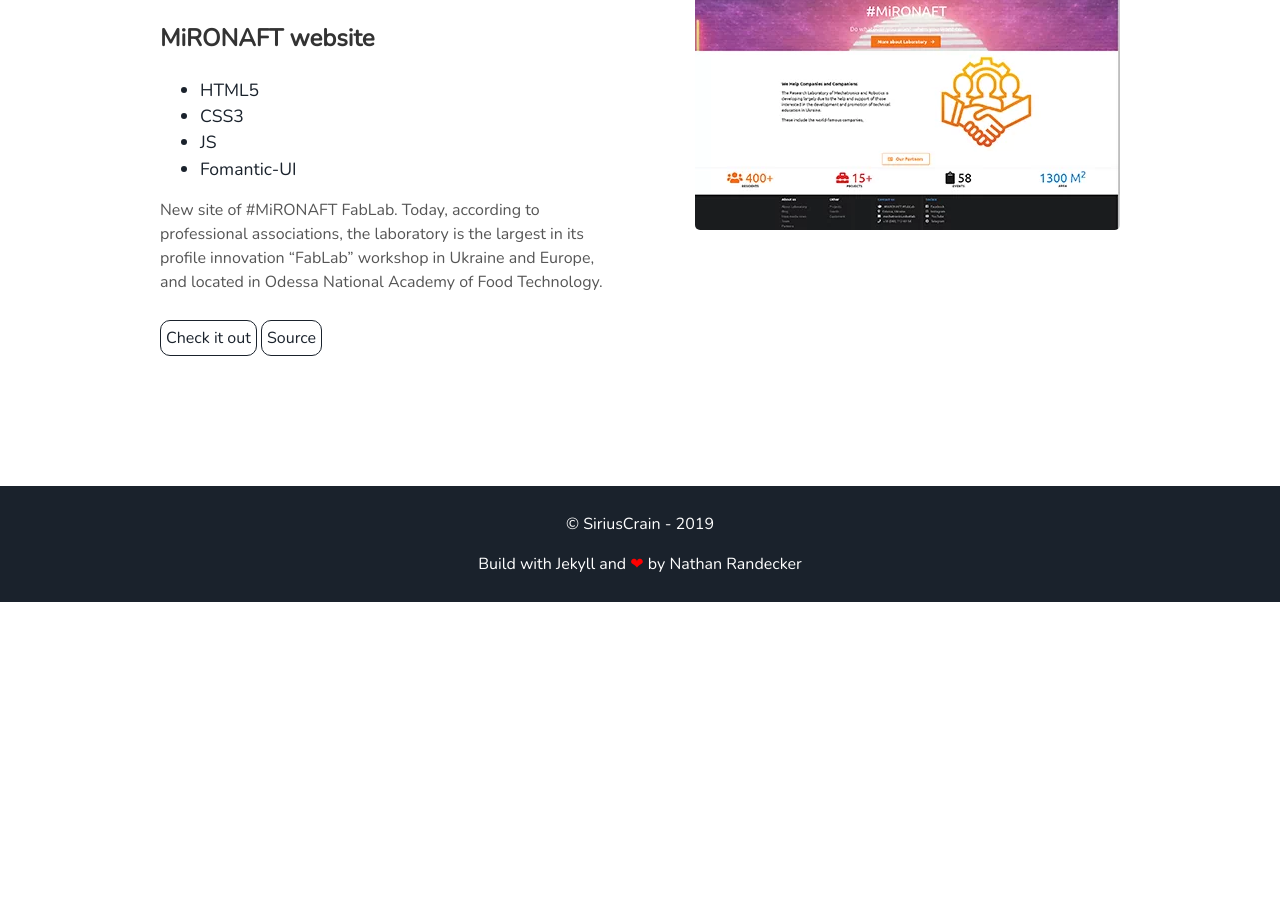
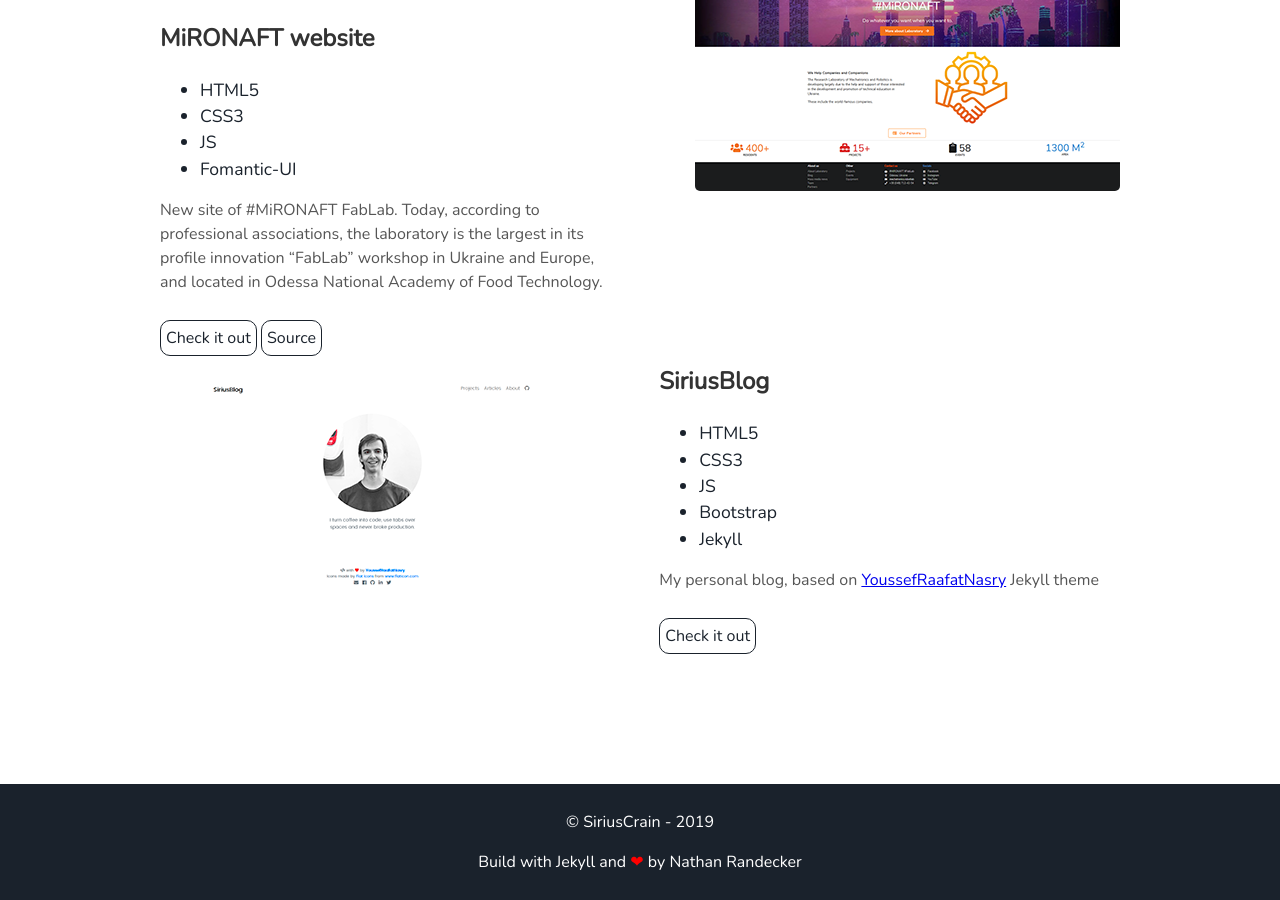
Before and after one commit to SiriusCrain/siriuscrain.github.io, a Jekyll site: the page built from index.html, in a window 1280 px wide and 900 px high, scrolled down 1572 px. Built offline with Jekyll 4.4.1, drawn with Linux system fonts in a browser that asks for light colours; before the commit the page ends 2174 px from its top, so only the background shows below that.

Commit message:
Added "SiriusBlog" project

```diff
--- a/_includes/projects.html
+++ b/_includes/projects.html
@@ -4,7 +4,7 @@
 
 <div class="user-projects">
   <div class="images-right">
-    <img alt="mountains" src="{{ "/assets/img/mironaft.webp" | prepend: site.baseurl }}" />
+    <img alt="mountains" src="{{ "/assets/img/mironaft.png" | prepend: site.baseurl }}" />
   </div>
   <div class="contents">
     <h3> MiRONAFT website</h3>
@@ -14,8 +14,31 @@
       <li> JS</li>
       <li> Fomantic-UI</li>
     </ul>
-    <p>New site of #MiRONAFT FabLab. Today, according to professional associations, the laboratory is the largest in its profile innovation “FabLab” workshop in Ukraine and Europe, and located in Odessa National Academy of Food Technology.</p>
+    <p>
+      New site of #MiRONAFT FabLab. Today, according to professional associations, the laboratory is the largest in its
+      profile innovation “FabLab” workshop in Ukraine and Europe, and located in Odessa National Academy of Food
+      Technology.
+    </p>
     <a class="project-link" target="_blank" href="https://robot.onaft.edu.ua">Check it out</a>
     <a class="project-link" target="_blank" href="https://github.com/SiriusCrain/MiRONAFT-Site-2.0">Source</a>
   </div>
+
+
+  <div class="images-left">
+    <img alt="mountains" src="{{ "/assets/img/siriusblog.png" | prepend: site.baseurl }}" />
+  </div>
+  <div class="contents-right">
+    <h3> SiriusBlog</h3>
+    <ul>
+      <li> HTML5</li>
+      <li> CSS3</li>
+      <li> JS</li>
+      <li> Bootstrap</li>
+      <li> Jekyll</li>
+    </ul>
+    <p>
+      My personal blog, based on <a href="https://github.com/YoussefRaafatNasry" title="YoussefRaafatNasry GitHub" target="_blank">YoussefRaafatNasry</a> Jekyll theme
+    </p>
+    <a class="project-link" target="_blank" href="https://blog.siriuscrain.tech/">Check it out</a>
+  </div>
 </div>
```
Also changed, not shown: assets/img/mironaft.png (added), assets/img/mironaft.webp (deleted), assets/img/siriusblog.png (added), 1 other file.
